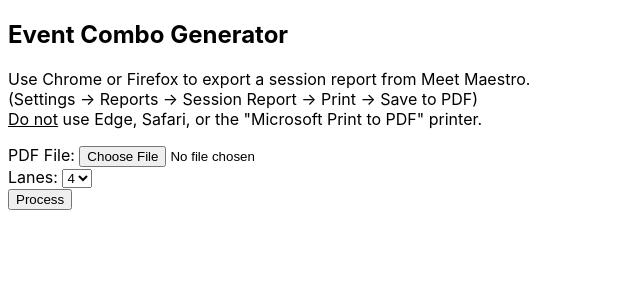
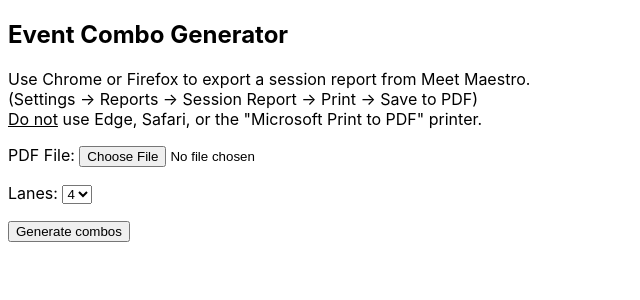
Before and after one commit to paradox183/TreasureChest, a Flask app: page /combo-generator in a window 1280 px wide. Shown: the top 300 px of the page, without its empty margins (0-640 px from the left). Run offline with Flask 3, Linux system fonts and the light colour scheme.

Commit message:
tweak formatting

```diff
--- a/templates/combo.html
+++ b/templates/combo.html
@@ -27,15 +27,15 @@
     <u>Do not</u> use Edge, Safari, or the "Microsoft Print to PDF" printer.
 </p>
 <form action="/combo-generator" method="post" enctype="multipart/form-data">
-    <label for="pdf">PDF File:</label>
-    <input type="file" name="pdf" accept=".pdf" required><br>
-    <label for="lanes">Lanes:</label>
+    <p><label for="pdf">PDF File:</label>
+    <input type="file" name="pdf" accept=".pdf" required></p>
+   <p><label for="lanes">Lanes:</label>
     <select name="lanes" required>
         {% for l in range(4, 9) %}
         <option value="{{ l }}" {% if lanes == l %}selected{% endif %}>{{ l }}</option>
         {% endfor %}
-    </select><br>
-    <button type="submit">Process</button>
+    </select></p>
+    <p><button type="submit">Generate combos</button></p>
 </form>
 
 {% if table %}
```
